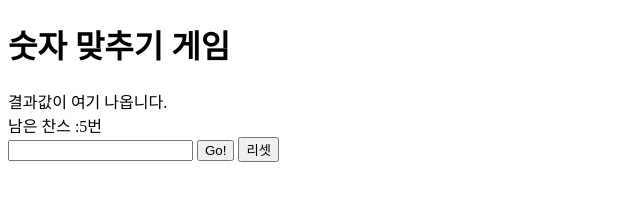
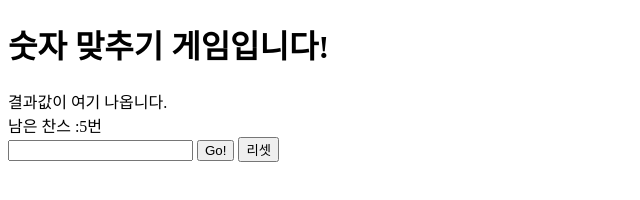
Before and after one commit to lucrative09/first-javascript-mk-project, a plain HTML site: page index.html in a window 1280 px wide. Shown: the whole page, without its empty margins (0-640 px from the left). Drawn offline with Linux system fonts and the light colour scheme.

Commit message:
second commit

```diff
--- a/index.html
+++ b/index.html
@@ -8,7 +8,7 @@
     <link rel="stylesheet" href="style.css">
 </head>
 <body>
-    <h1>숫자 맞추기 게임</h1>
+    <h1>숫자 맞추기 게임입니다!</h1>
     <div id="result-area">결과값이 여기 나옵니다.</div>
     <div id="chance-area">남은 찬스 :5번</div>
     <input type="number" id="user-input"/>
```
